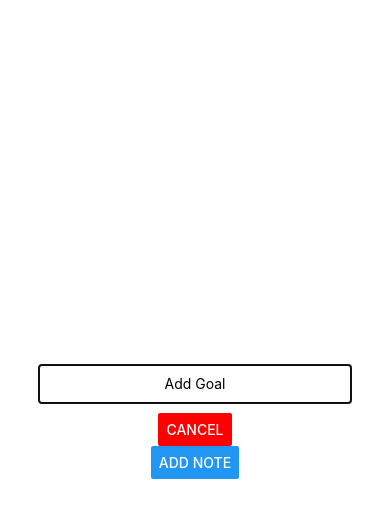
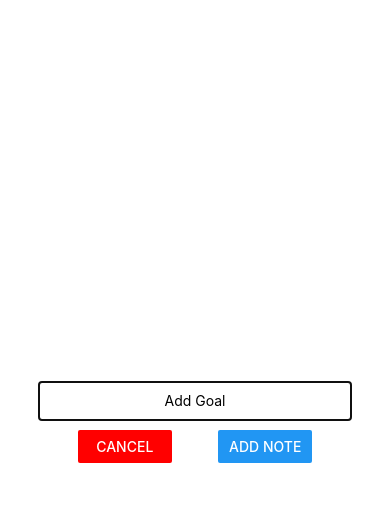
Before and after one commit to nitrolo/tasklist, a React Native app: screen / in a window 390 px wide. Both pictures are taken after a click on the button "ADD NEW GOAL". Shown: the top 518 px of the page. Built offline with nearby package versions, Linux system fonts and the light colour scheme.

Commit message:
modal styling

```diff
--- a/components/GoalInput.js
+++ b/components/GoalInput.js
@@ -27,12 +27,18 @@ const GoalInput = ({ onCancel, isVisible, onAddGoal }) => {
           onChangeText={goalInputHandler}
           value={enteredGoal}
         />
+        <View style={styles.buttonContainer}>
+          <View style={styles.button}>
             <Button
               title="Cancel"
               color="red"
               onPress={cancelGoalAdditionHandler}
             />
+          </View>
+          <View style={styles.button}>
             <Button title="Add Note" onPress={addGoalHandler} />
+          </View>
+        </View>
       </View>
     </Modal>
   );
@@ -52,6 +58,14 @@ const styles = StyleSheet.create({
     textAlign: 'center',
     width: '80%',
   },
+  buttonContainer: {
+    flexDirection: 'row',
+    justifyContent: 'space-between',
+    width: '60%',
+  },
+  button: {
+    width: '40%',
+  },
 });
 
 export default GoalInput;
```
Lines whose indentation alone changed are shown as unchanged.
